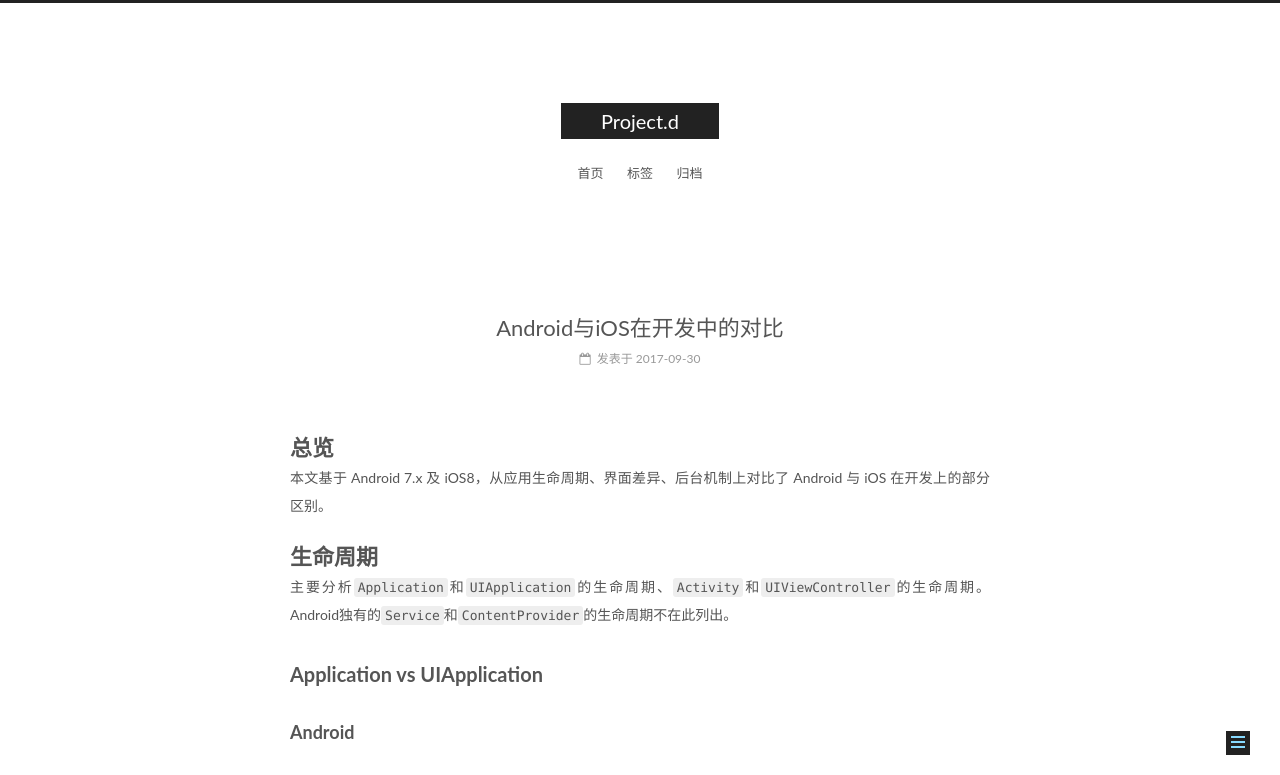
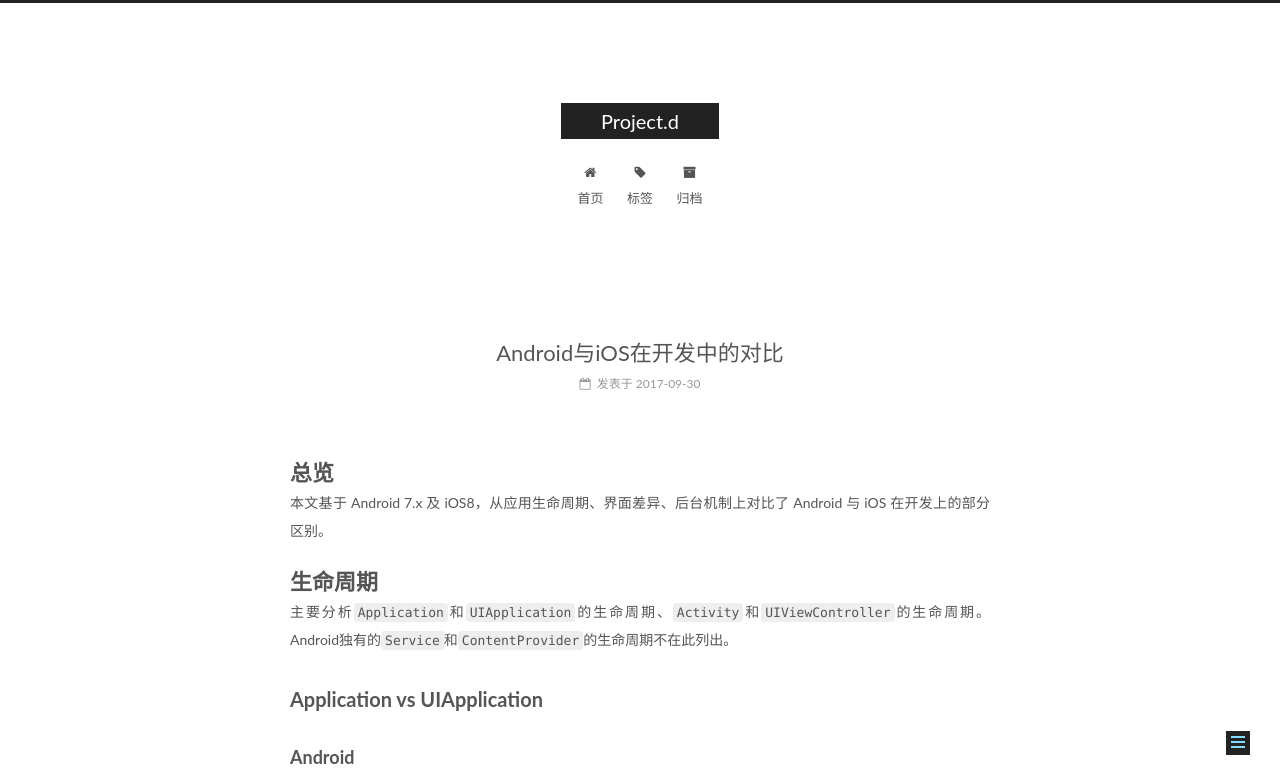
Before and after one commit to gzncland/gzncland.github.io, a plain HTML site: page 2017/09/30/android-vs-ios/index.html in a window 1280 px wide. Shown: the top 775 px of the page. Drawn offline with Linux system fonts and the light colour scheme.

Commit message:
theme fixed.

```diff
--- a/2017/09/30/android-vs-ios/index.html
+++ b/2017/09/30/android-vs-ios/index.html
@@ -180,6 +180,8 @@
         <li class="menu-item menu-item-home">
           <a href="/" rel="section">
 
+              <i class="menu-item-icon fa fa-fw fa-home"></i> <br />
+
             首页
           </a>
         </li>
@@ -188,6 +190,8 @@
         <li class="menu-item menu-item-tags">
           <a href="/tags" rel="section">
 
+              <i class="menu-item-icon fa fa-fw fa-tag"></i> <br />
+
             标签
           </a>
         </li>
@@ -195,6 +199,8 @@
 
         <li class="menu-item menu-item-archives">
           <a href="/archives" rel="section">
+
+              <i class="menu-item-icon fa fa-fw fa-archive"></i> <br />
 
             归档
           </a>
```
Also changed, not shown: 2020/06/09/server-client/index.html (+6 -0 lines), 2020/06/12/note-glide/index.html (+6 -0 lines), archives/2017/09/index.html (+6 -0 lines), archives/2017/index.html (+6 -0 lines), archives/2020/06/index.html (+6 -0 lines), archives/2020/index.html (+6 -0 lines), archives/index.html (+6 -0 lines), index.html (+6 -0 lines), tags/Android/index.html (+6 -0 lines), tags/Anrdoid-Framework/index.html (+6 -0 lines), tags/Glide/index.html (+6 -0 lines), tags/iOS/index.html (+6 -0 lines), tags/index.html (+6 -0 lines), tags/笔记/index.html (+6 -0 lines).
